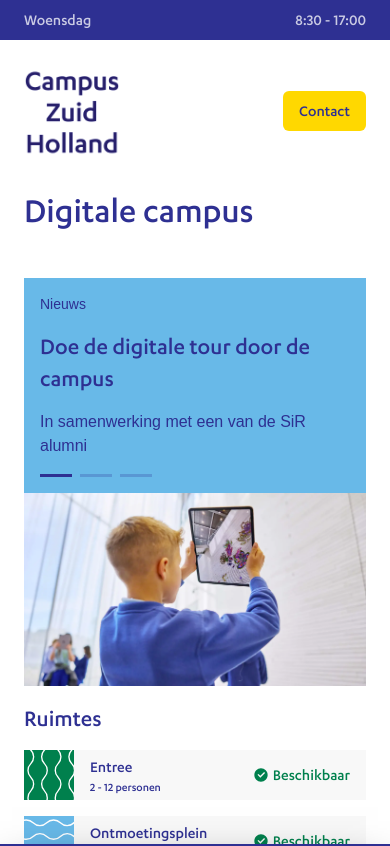
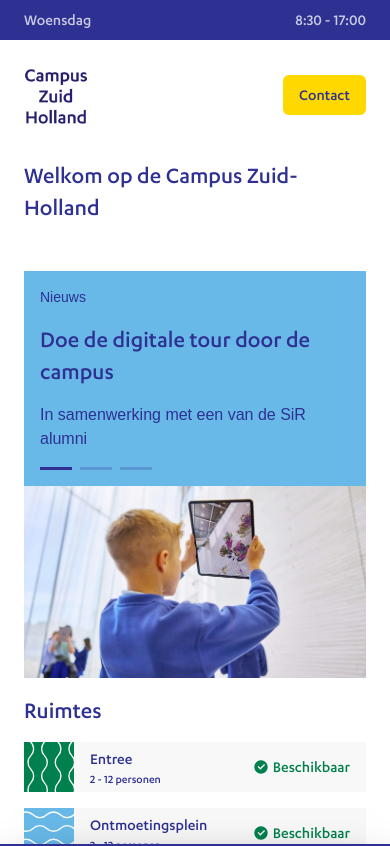
Before and after one commit to Meet-Miles/campus, a Next.js app in the folder web/: page / in a window 390 px wide. Shown: the top 846 px of the page. Built offline with nearby package versions, Linux system fonts and the light colour scheme; a web font is replaced by a local one.

Commit message:
fixed mobile

```diff
--- a/web/src/pages/index.tsx
+++ b/web/src/pages/index.tsx
@@ -26,9 +26,9 @@ export default function Home() {
       className={`flex flex-col justify-between min-h-screen`}
     >
       <Head>
-        <title>Digitale Campus</title>
+        <title>Campus Zuid-Holland</title>
         <link rel="icon" href="/favicon.png" />
-        <meta name="description" content="Digitale campus" />
+        <meta name="description" content="Campus Zuid-Holland" />
       </Head>
       <Header />
       {/* <div className={`fixed top-0 bottom-0 right-0 left-0 z-10 transition-all ${open ? ` -translate-y-0 bg-blue` : ` translate-y-full bg-blue/0 `}`}></div> */}
@@ -46,10 +46,10 @@ export default function Home() {
       </div>
       <section className='page-padding flex flex-col items-start gap-8'>
         <div className="flex w-full justify-between items-center">
-          <img className='w-24 h-auto' src="/logo-campus-partly.png" alt="Logo" />
+          <img className='w-16 h-auto' src="/logo-campus-partly.png" alt="Logo" />
           <Button secondary label="Contact" link="mailto:campus@pzh.nl" />
         </div>
-        <h1 className='text-blue '>Digitale campus</h1>
+        <h1 className='text-blue '>Welkom op de Campus Zuid-Holland</h1>
       </section>
       <div className='grid grid-cols-1 lg:grid-cols-2'>
         <section className='page-padding grid grid-cols-1 gap-4'>
--- a/web/src/styles/globals.css
+++ b/web/src/styles/globals.css
@@ -19,7 +19,7 @@
 }
 
 h1 {
-    @apply text-4xl md:text-5xl lg:text-6xl;
+    @apply text-2xl md:text-5xl lg:text-6xl;
 }
 
 ::-webkit-calendar-picker-indicator {
```
